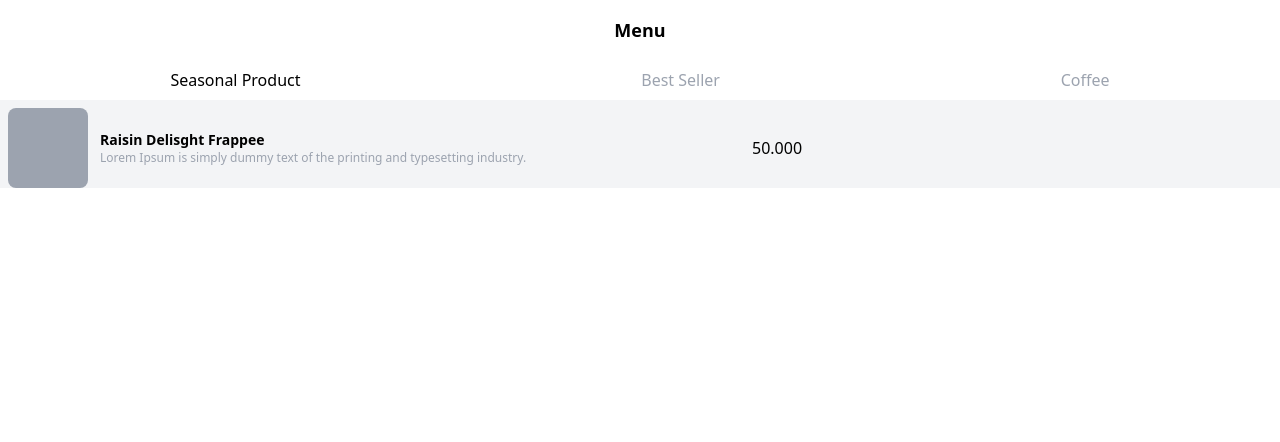
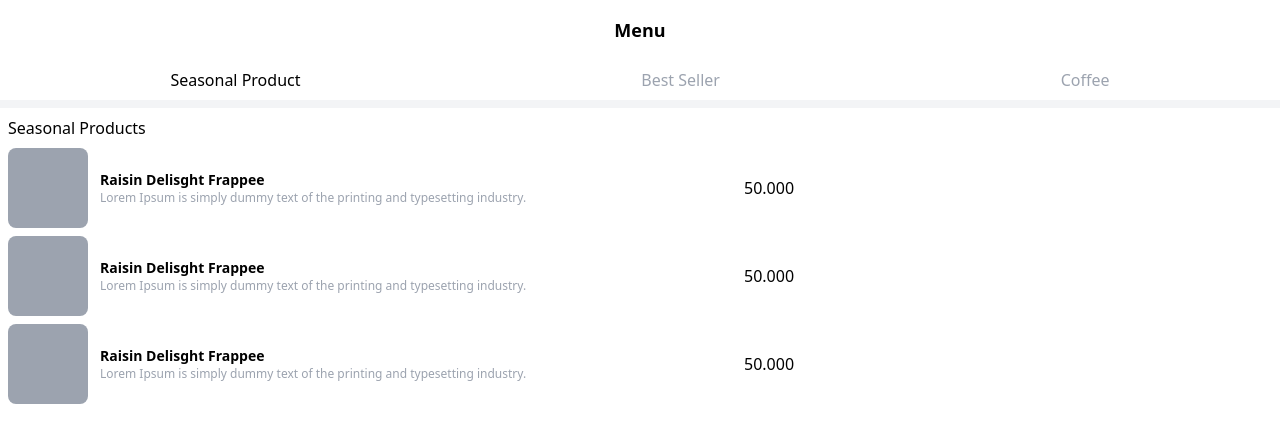
Before and after one commit to rizkymakruf/test, a Next.js app: page /menu/menu in a window 1280 px wide. Shown: the top 442 px of the page. Built offline with nearby package versions, Linux system fonts and the light colour scheme.

Commit message:
initial commit

```diff
--- a/pages/menu/menu.js
+++ b/pages/menu/menu.js
@@ -37,7 +37,9 @@ const Menu = () => {
             Coffee
           </button>
         </div>
-        <div className="w-full my-2 mx-2">
+        {list == "seasional" ? (
+          <div className="w-full flex flex-col space-y-2 my-2 bg-white p-2">
+            <p>Seasonal Products</p>
             <div className="w-full flex items-center gap-3">
               <div className="">
                 <div className="w-20 h-20 bg-gray-400 rounded-lg"></div>
@@ -47,13 +49,142 @@ const Menu = () => {
                   Raisin Delisght Frappee
                 </p>
                 <p className="text-gray-400 text-xs">
-                Lorem Ipsum is simply dummy text of the printing and typesetting
-                industry.
+                  Lorem Ipsum is simply dummy text of the printing and
+                  typesetting industry.
+                </p>
+              </div>
+              <div className="w-1/6">50.000</div>
+            </div>
+            <div className="w-full flex items-center gap-3">
+              <div className="">
+                <div className="w-20 h-20 bg-gray-400 rounded-lg"></div>
+              </div>
+              <div className="w-3/6 flex flex-col">
+                <p className="text-sm font-semibold text-black">
+                  Raisin Delisght Frappee
+                </p>
+                <p className="text-gray-400 text-xs">
+                  Lorem Ipsum is simply dummy text of the printing and
+                  typesetting industry.
+                </p>
+              </div>
+              <div className="w-1/6">50.000</div>
+            </div>
+            <div className="w-full flex items-center gap-3">
+              <div className="">
+                <div className="w-20 h-20 bg-gray-400 rounded-lg"></div>
+              </div>
+              <div className="w-3/6 flex flex-col">
+                <p className="text-sm font-semibold text-black">
+                  Raisin Delisght Frappee
+                </p>
+                <p className="text-gray-400 text-xs">
+                  Lorem Ipsum is simply dummy text of the printing and
+                  typesetting industry.
                 </p>
               </div>
               <div className="w-1/6">50.000</div>
             </div>
           </div>
+        ) : list === "best" ? (
+          <div className="w-full flex flex-col space-y-2 my-2 bg-white p-2">
+            <p>Best Products</p>
+            <div className="w-full flex items-center gap-3">
+              <div className="">
+                <div className="w-20 h-20 bg-red-300 rounded-lg"></div>
+              </div>
+              <div className="w-3/6 flex flex-col">
+                <p className="text-sm font-semibold text-black">
+                  Raisin Delisght Frappee
+                </p>
+                <p className="text-gray-400 text-xs">
+                  Lorem Ipsum is simply dummy text of the printing and
+                  typesetting industry.
+                </p>
+              </div>
+              <div className="w-1/6">50.000</div>
+            </div>
+            <div className="w-full flex items-center gap-3">
+              <div className="">
+                <div className="w-20 h-20 bg-red-300 rounded-lg"></div>
+              </div>
+              <div className="w-3/6 flex flex-col">
+                <p className="text-sm font-semibold text-black">
+                  Raisin Delisght Frappee
+                </p>
+                <p className="text-gray-400 text-xs">
+                  Lorem Ipsum is simply dummy text of the printing and
+                  typesetting industry.
+                </p>
+              </div>
+              <div className="w-1/6">50.000</div>
+            </div>
+            <div className="w-full flex items-center gap-3">
+              <div className="">
+                <div className="w-20 h-20 bg-red-300 rounded-lg"></div>
+              </div>
+              <div className="w-3/6 flex flex-col">
+                <p className="text-sm font-semibold text-black">
+                  Raisin Delisght Frappee
+                </p>
+                <p className="text-gray-400 text-xs">
+                  Lorem Ipsum is simply dummy text of the printing and
+                  typesetting industry.
+                </p>
+              </div>
+              <div className="w-1/6">50.000</div>
+            </div>
+          </div>
+        ) : (
+          <div className="w-full flex flex-col space-y-2 my-2 bg-white p-2">
+            <p>Coffee</p>
+            <div className="w-full flex items-center gap-3">
+              <div className="">
+                <div className="w-20 h-20 bg-orange-900/50 rounded-lg"></div>
+              </div>
+              <div className="w-3/6 flex flex-col">
+                <p className="text-sm font-semibold text-black">
+                  Raisin Delisght Frappee
+                </p>
+                <p className="text-gray-400 text-xs">
+                  Lorem Ipsum is simply dummy text of the printing and
+                  typesetting industry.
+                </p>
+              </div>
+              <div className="w-1/6">50.000</div>
+            </div>
+            <div className="w-full flex items-center gap-3">
+              <div className="">
+                <div className="w-20 h-20 bg-orange-900/50 rounded-lg"></div>
+              </div>
+              <div className="w-3/6 flex flex-col">
+                <p className="text-sm font-semibold text-black">
+                  Raisin Delisght Frappee
+                </p>
+                <p className="text-gray-400 text-xs">
+                  Lorem Ipsum is simply dummy text of the printing and
+                  typesetting industry.
+                </p>
+              </div>
+              <div className="w-1/6">50.000</div>
+            </div>
+            <div className="w-full flex items-center gap-3">
+              <div className="">
+                <div className="w-20 h-20 bg-orange-900/50 rounded-lg"></div>
+              </div>
+              <div className="w-3/6 flex flex-col">
+                <p className="text-sm font-semibold text-black">
+                  Raisin Delisght Frappee
+                </p>
+                <p className="text-gray-400 text-xs">
+                  Lorem Ipsum is simply dummy text of the printing and
+                  typesetting industry.
+                </p>
+              </div>
+              <div className="w-1/6">50.000</div>
+            </div>
+          </div>
+        )}
       </div>
     </>
   );
```
Lines whose indentation alone changed are shown as unchanged.
